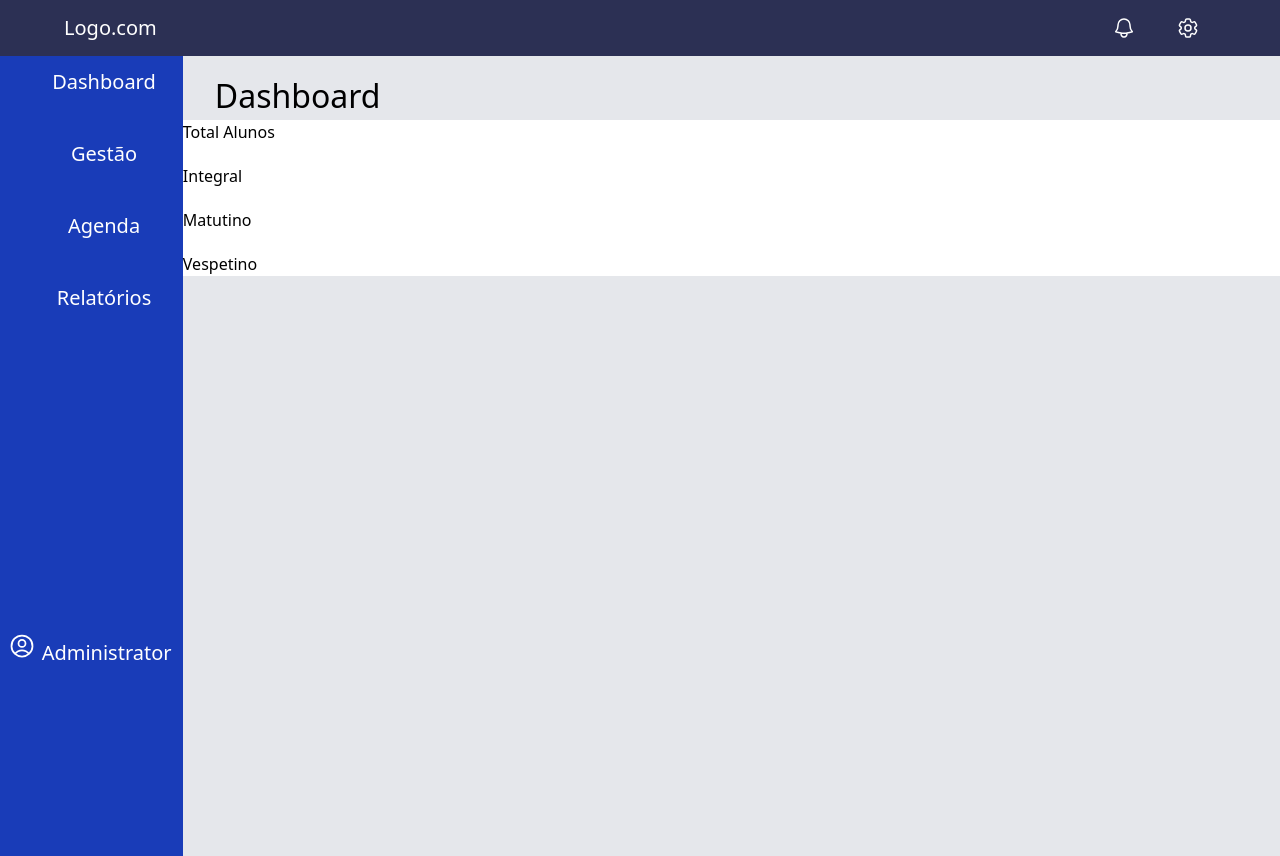
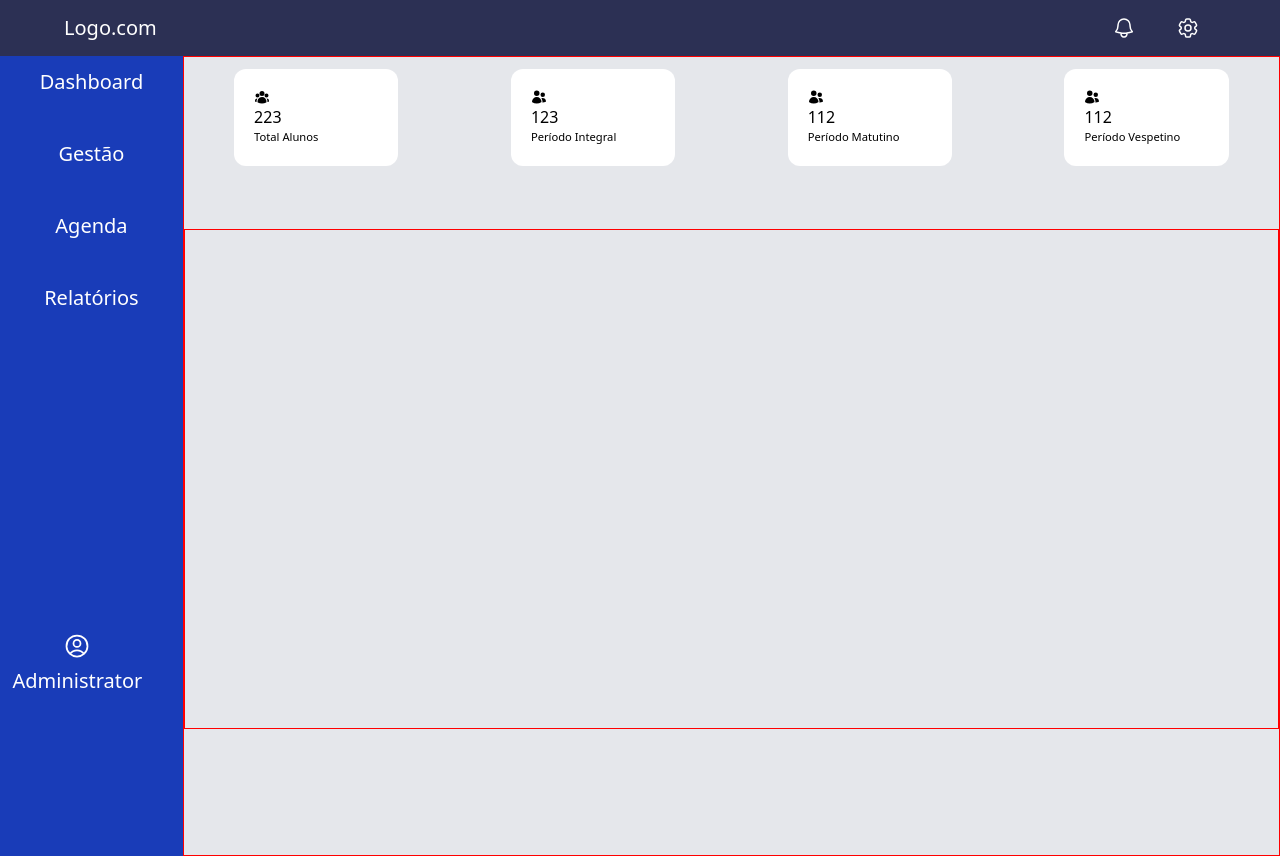
Before and after one commit to marcososhiro1/Projeto-Aluno, a website: page src/index.html in a window 1280 px wide. Drawn offline with Linux system fonts and the light colour scheme.

Commit message:
enviando primeira parte do dashboard

```diff
--- a/src/index.html
+++ b/src/index.html
@@ -9,6 +9,9 @@
 </head>
 <body>
      <div class="grid grid-cols-7">
+
+        <!--Começando cabeçalho-->
+
         <header class="col-span-7 bg-primary text-white  " >
             <div id="cabecalho" class="flex justify-center items-center w-full h-14">
                 <div id="Logo">
@@ -30,11 +33,14 @@
             </div>
 
         </header>
+          <!--fim cabeçalho-->
+
+        <!--Começando a barra lateral-->
 
         <nav>
-            <div class="col-span-6 text-white bg-secondary w-52 h-svh ">
+            <div class="col-span-6 text-white bg-secondary h-svh ">
                 <div >
-                        <ul class="h-svh flex flex-col w-full " style="text-align: center;">
+                        <ul class="h-svh flex flex-col " style="text-align: center;">
                         <div class=" w-full text-xl flex flex-col gap-5 ">
                             <li class="hover:bg-third cursor-pointer p-3 "><a href="#" >Dashboard</a></li>
                             <li class="hover:bg-third cursor-pointer p-3"><a href="#" >Gestão</a></li>
@@ -55,25 +61,72 @@
                 </div>
             </div>
         </nav>
+        <!--fim da barra lateral-->
 
-        <main class="bg-gray-200 col-span-6">
+        <!--Começando a tela principal-->
+
+        <main class="bg-gray-200 col-span-6 " style="height: 100%; border: 1px solid red" >
+            <!--Começando div dashboard
             <div class="mt-4 ml-8 " style="font-size: 2rem;">
                 <h2>Dashboard</h2>
             </div>
+            -->
+            <!--fim da div dashboard-->
+
+            <!--inicio do primeiro quadrante principal-->
+                <section style= "height:20%;">
+                    <div class=" mt-3 flex justify-around items-center gap-3 " >
+                        <!--primeira divisão total de alunos-->
+                        <div class="bg-white p-5 rounded-xl" style="width: 15%;">
+                            <div><svg xmlns="http://www.w3.org/2000/svg" viewBox="0 0 24 24" fill="currentColor" class="w-4 h-4">
+                                <path fill-rule="evenodd" d="M8.25 6.75a3.75 3.75 0 1 1 7.5 0 3.75 3.75 0 0 1-7.5 0ZM15.75 9.75a3 3 0 1 1 6 0 3 3 0 0 1-6 0ZM2.25 9.75a3 3 0 1 1 6 0 3 3 0 0 1-6 0ZM6.31 15.117A6.745 6.745 0 0 1 12 12a6.745 6.745 0 0 1 6.709 7.498.75.75 0 0 1-.372.568A12.696 12.696 0 0 1 12 21.75c-2.305 0-4.47-.612-6.337-1.684a.75.75 0 0 1-.372-.568 6.787 6.787 0 0 1 1.019-4.38Z" clip-rule="evenodd" />
+                                <path d="M5.082 14.254a8.287 8.287 0 0 0-1.308 5.135 9.687 9.687 0 0 1-1.764-.44l-.115-.04a.563.563 0 0 1-.373-.487l-.01-.121a3.75 3.75 0 0 1 3.57-4.047ZM20.226 19.389a8.287 8.287 0 0 0-1.308-5.135 3.75 3.75 0 0 1 3.57 4.047l-.01.121a.563.563 0 0 1-.373.486l-.115.04c-.567.2-1.156.349-1.764.441Z" />
+                              </svg>
+
+
+                               223</div>
+                            <h3 style="font-size: 0.7rem;">Total Alunos</h3>
+
+                        </div>
+
+                        <!--segunda divisão integral-->
+                        <div class="bg-white p-5 rounded-xl"style="width: 15%;">
+                            <div ><svg xmlns="http://www.w3.org/2000/svg" viewBox="0 0 24 24" fill="currentColor" class="w-4 h-4">
+                                <path d="M4.5 6.375a4.125 4.125 0 1 1 8.25 0 4.125 4.125 0 0 1-8.25 0ZM14.25 8.625a3.375 3.375 0 1 1 6.75 0 3.375 3.375 0 0 1-6.75 0ZM1.5 19.125a7.125 7.125 0 0 1 14.25 0v.003l-.001.119a.75.75 0 0 1-.363.63 13.067 13.067 0 0 1-6.761 1.873c-2.472 0-4.786-.684-6.76-1.873a.75.75 0 0 1-.364-.63l-.001-.122ZM17.25 19.128l-.001.144a2.25 2.25 0 0 1-.233.96 10.088 10.088 0 0 0 5.06-1.01.75.75 0 0 0 .42-.643 4.875 4.875 0 0 0-6.957-4.611 8.586 8.586 0 0 1 1.71 5.157v.003Z" />
+                              </svg>
+                               123</div>
+                            <h3 style="font-size: 0.7rem;" > Período Integral</h3>
+                        </div>
+
+                        <!--terceira divisão matutino-->
+                        <div class="bg-white p-5 rounded-xl" style="width: 15%;">
+                            <div><svg xmlns="http://www.w3.org/2000/svg" viewBox="0 0 24 24" fill="currentColor" class="w-4 h-4">
+                                <path d="M4.5 6.375a4.125 4.125 0 1 1 8.25 0 4.125 4.125 0 0 1-8.25 0ZM14.25 8.625a3.375 3.375 0 1 1 6.75 0 3.375 3.375 0 0 1-6.75 0ZM1.5 19.125a7.125 7.125 0 0 1 14.25 0v.003l-.001.119a.75.75 0 0 1-.363.63 13.067 13.067 0 0 1-6.761 1.873c-2.472 0-4.786-.684-6.76-1.873a.75.75 0 0 1-.364-.63l-.001-.122ZM17.25 19.128l-.001.144a2.25 2.25 0 0 1-.233.96 10.088 10.088 0 0 0 5.06-1.01.75.75 0 0 0 .42-.643 4.875 4.875 0 0 0-6.957-4.611 8.586 8.586 0 0 1 1.71 5.157v.003Z" />
+                              </svg>
+                              112</div>
+                            <h3 style="font-size: 0.7rem;"> Período Matutino</h3>
+                        </div>
+
+                        <!--quarta divisão vespetino-->
+                        <div class="bg-white p-5 rounded-xl" style="width: 15%;">
+                            <div><svg xmlns="http://www.w3.org/2000/svg" viewBox="0 0 24 24" fill="currentColor" class="w-4 h-4">
+                                <path d="M4.5 6.375a4.125 4.125 0 1 1 8.25 0 4.125 4.125 0 0 1-8.25 0ZM14.25 8.625a3.375 3.375 0 1 1 6.75 0 3.375 3.375 0 0 1-6.75 0ZM1.5 19.125a7.125 7.125 0 0 1 14.25 0v.003l-.001.119a.75.75 0 0 1-.363.63 13.067 13.067 0 0 1-6.761 1.873c-2.472 0-4.786-.684-6.76-1.873a.75.75 0 0 1-.364-.63l-.001-.122ZM17.25 19.128l-.001.144a2.25 2.25 0 0 1-.233.96 10.088 10.088 0 0 0 5.06-1.01.75.75 0 0 0 .42-.643 4.875 4.875 0 0 0-6.957-4.611 8.586 8.586 0 0 1 1.71 5.157v.003Z" />
+                              </svg>
+                              112</div>
+                            <h3 style="font-size: 0.7rem;"> Período Vespetino</h3>
+                        </div>
+                    </div>
+                </section>
+
+                <!--final do primeiro quadrante principal-->
+
+
                 <section>
-                    <div class="bg-white flex flex-col gap-5">
-                        <div>
-                            <h3>Total Alunos</h3>
-                            <div></div>
-                        </div>
-                        <div>
-                            <h3>Integral</h3>
-                        </div>
-                        <div>
-                            <h3>Matutino</h3>
-                        </div>
-                        <div>
-                            <h3>Vespetino</h3>
+                    <div style="border: 1px solid red; height:500px;">
+                        <div id="grafic">
+                            <canvas id="grafic-1">
+
+                            </canvas>
                         </div>
                     </div>
                 </section>
```
Also changed, not shown: src/output.css.
